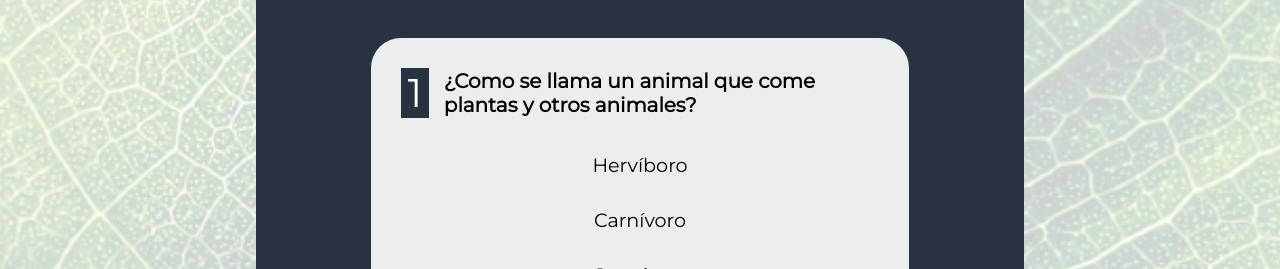
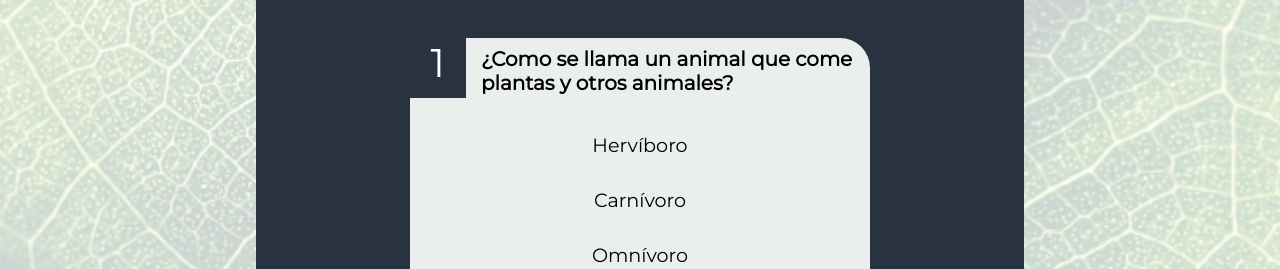
Before and after one commit to javiesca/CuestionarioDAW, a plain HTML site: page index.html in a window 1280 px wide. Both pictures are taken after a click on the element "Ciencia". Shown: the part 531-800 px from the top of the page. Drawn offline with Linux system fonts and the light colour scheme.

Commit message:
Numeracion de preguntas en esquina superior izq

```diff
--- a/css/style.css
+++ b/css/style.css
@@ -42,7 +42,7 @@ nav span{
     border-radius:20px;
 }
 
-span:hover{
+nav span:hover{
     /*Para que funcione hover despues de aplicar estilo dinamicamente*/
     background-color: #A46262 !important;
     transition: 0.3s;
@@ -94,8 +94,9 @@ article h1{
     flex-direction: column;
     justify-content: center;
     align-items: flex-start;
-    padding: 30px;
-    width: 70%;
+    /* padding: 30px; */
+    padding-bottom: 20px;
+    width: 60%;
     background-color: rgb(234, 238, 236);
     border-radius: 30px;
 }
@@ -109,7 +110,9 @@ article h1{
 
 
 .pregunta-titulo h3{
+    margin-top: 5px;
     font-size: 20px;
+    width: 90%;
 }
 
 .pregunta-titulo span{
@@ -117,8 +120,8 @@ article h1{
     font-size: 40px;
     background-color: #293241;
     color: white;
-    width: 40px;
-    height: 50px;
+    width: 60px;
+    height: 60px;
 }
 
 
--- a/js/script.js
+++ b/js/script.js
@@ -115,9 +115,7 @@ window.onload = function () {
 
     function comprueba() {
 
-
         let radios = document.querySelectorAll("input[type]:checked");
-
         for (let r of radios) {
             if(r.value=="true"){
                 r.nextElementSibling.style.backgroundColor = "rgba(32, 108, 32, 0.486)";
```
